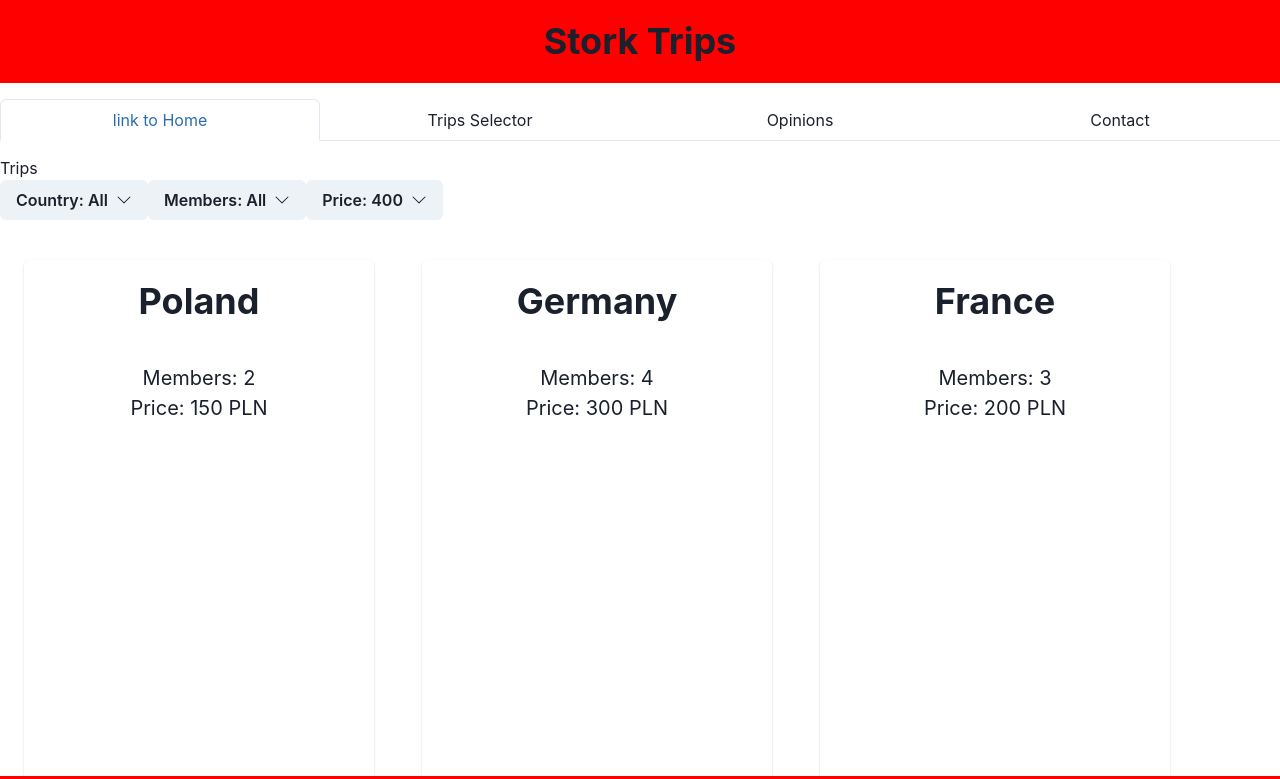
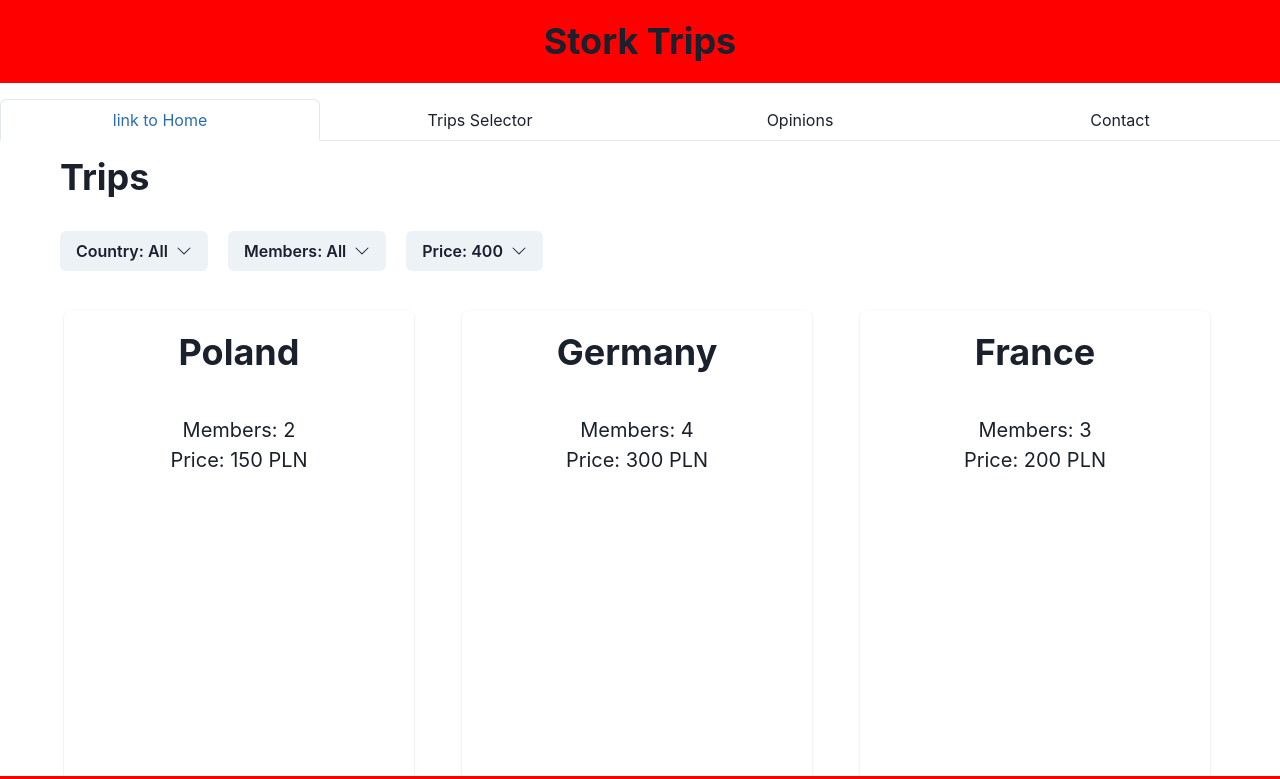
Before and after one commit to PiotrKeska/StorkTravel, a React (Vite) app in the folder storks-trips/: page / in a window 1280 px wide. Shown: the top 779 px of the page. Built offline with nearby package versions, Linux system fonts and the light colour scheme.

Commit message:
Add styles co Trips component

```diff
--- a/storks-trips/src/App.tsx
+++ b/storks-trips/src/App.tsx
@@ -1,3 +1,4 @@
+import { Flex } from "@chakra-ui/react";
 import Footer from "./Footer/Footer";
 import Header from "./Header/Header";
 import NavBar from "./Navigate/NavBar";
@@ -8,7 +9,9 @@ function App() {
     <>
       <Header />
       <NavBar />
-      <Trips />
+      <Flex justifyContent="center">
+        <Trips />
+      </Flex>
       <Footer />
     </>
   );
--- a/storks-trips/src/TripsBox/Trips.tsx
+++ b/storks-trips/src/TripsBox/Trips.tsx
@@ -1,12 +1,22 @@
+import { Box, Flex, HStack, Heading } from "@chakra-ui/react";
 import TripsGrid from "./TripsGrid";
 import TripsSelector from "./TripsSelector";
 
 const Trips = () => {
   return (
     <>
-      <div>Trips</div>
-      <TripsSelector />
-      <TripsGrid />
+      <Flex flexDirection="column" width="1200px">
+        <Box>
+          <Heading marginBottom={8} marginX={5}>
+            Trips
+          </Heading>
+        </Box>
+        <HStack marginLeft={5} spacing={5}>
+          <TripsSelector />
+        </HStack>
+
+        <TripsGrid />
+      </Flex>
     </>
   );
 };
```
Also changed, not shown: storks-trips/src/TripsBox/Filters/CountryFilter.tsx (+8 -1 lines).
